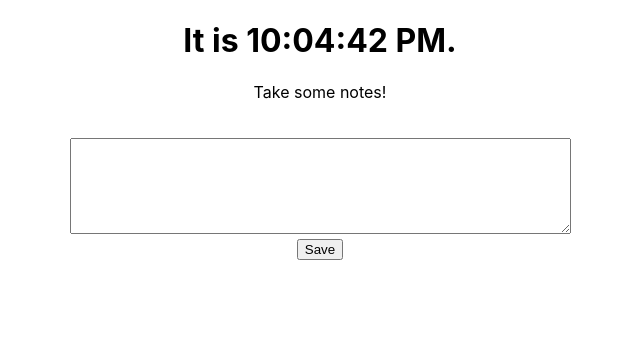
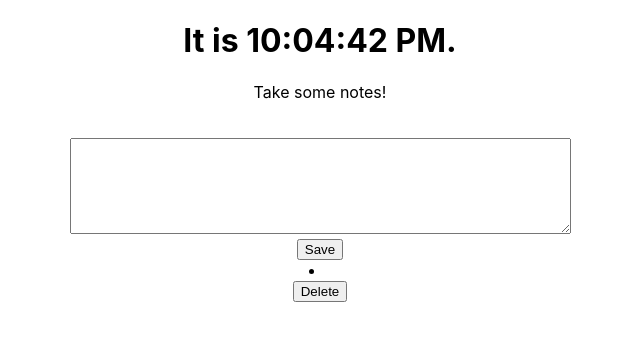
Before and after one commit to TheRedLancer/DMEncounterPlanner, a React (Create React App) app in the folder dm-toolkit/: page / in a window 1280 px wide. Both pictures are taken after a click on the input "Save". Shown: the top 340 px of the page, without its empty margins (320-960 px from the left). Built offline with nearby package versions, Linux system fonts and the light colour scheme.

Commit message:
fix note list

```diff
--- a/dm-toolkit/src/Note.js
+++ b/dm-toolkit/src/Note.js
@@ -5,7 +5,9 @@ export default class Note extends Component {
 		super(props);
 		this.noteText = this.props.noteText;
 	}
-	handleClick() {}
+	handleClick() {
+		alert('Tried to delete note.');
+	}
 
 	render() {
 		return (
--- a/dm-toolkit/src/SubmitBox.js
+++ b/dm-toolkit/src/SubmitBox.js
@@ -1,9 +1,13 @@
 import React, { Component } from 'react';
+import Note from './Note';
 
 export default class SubmitBox extends Component {
 	constructor(props) {
 		super(props);
-		this.state = { value: 'Type here' };
+		this.state = {
+			value: 'Type here',
+			noteList: []
+		};
 
 		this.handleChange = this.handleChange.bind(this);
 		this.handleSubmit = this.handleSubmit.bind(this);
@@ -16,6 +20,8 @@ export default class SubmitBox extends Component {
 
 	handleSubmit(event) {
 		event.preventDefault();
+		this.state.noteList.push(<Note noteText={this.state.value} />);
+		this.forceUpdate();
 	}
 
 	handleFocus() {
@@ -42,6 +48,10 @@ export default class SubmitBox extends Component {
 					</label>
 					<input type="submit" value="Save" />
 				</form>
+
+				{this.state.noteList.map((listitem) => (
+					<li className="list-group-item list-group-item-primary">{listitem}</li>
+				))}
 			</div>
 		);
 	}
```
